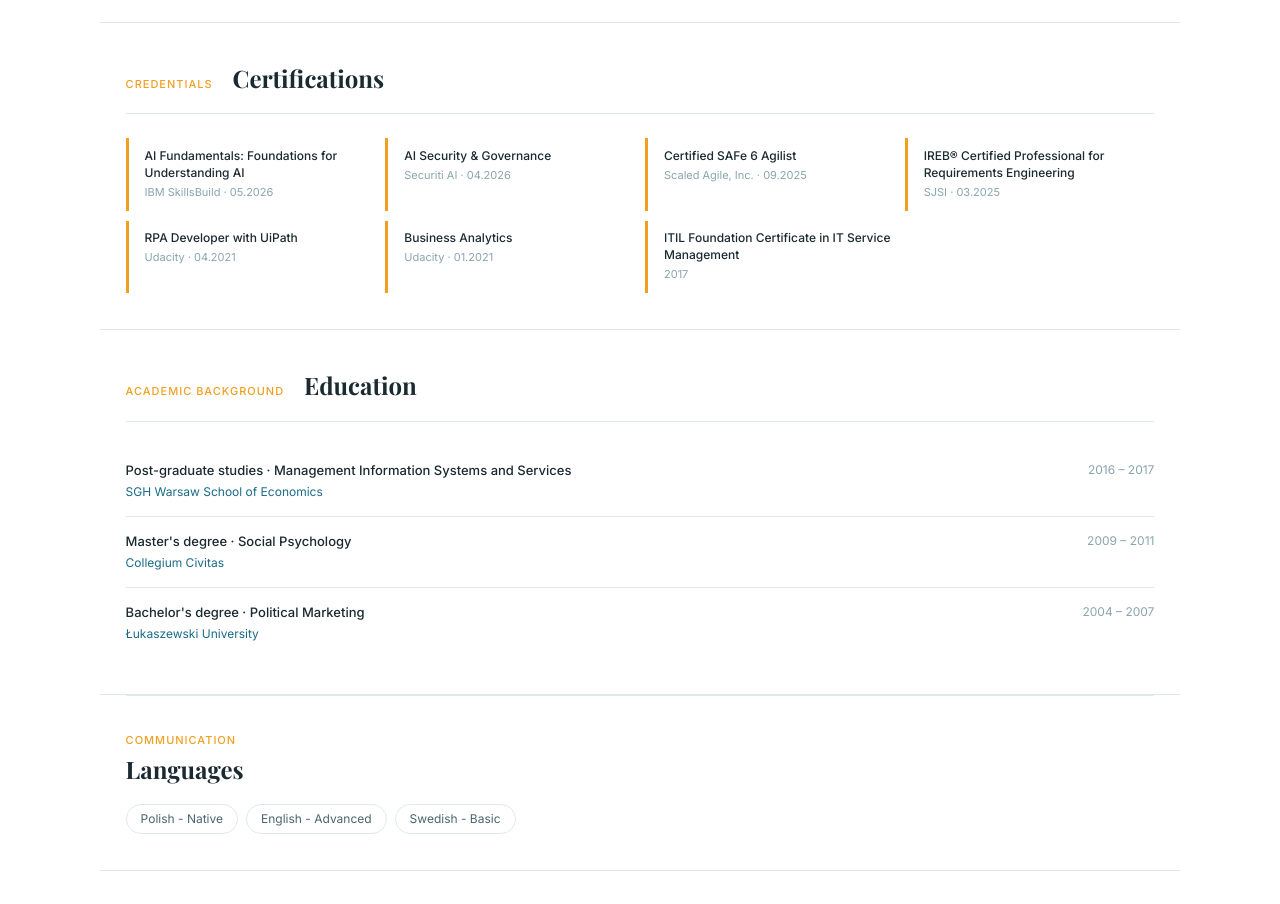
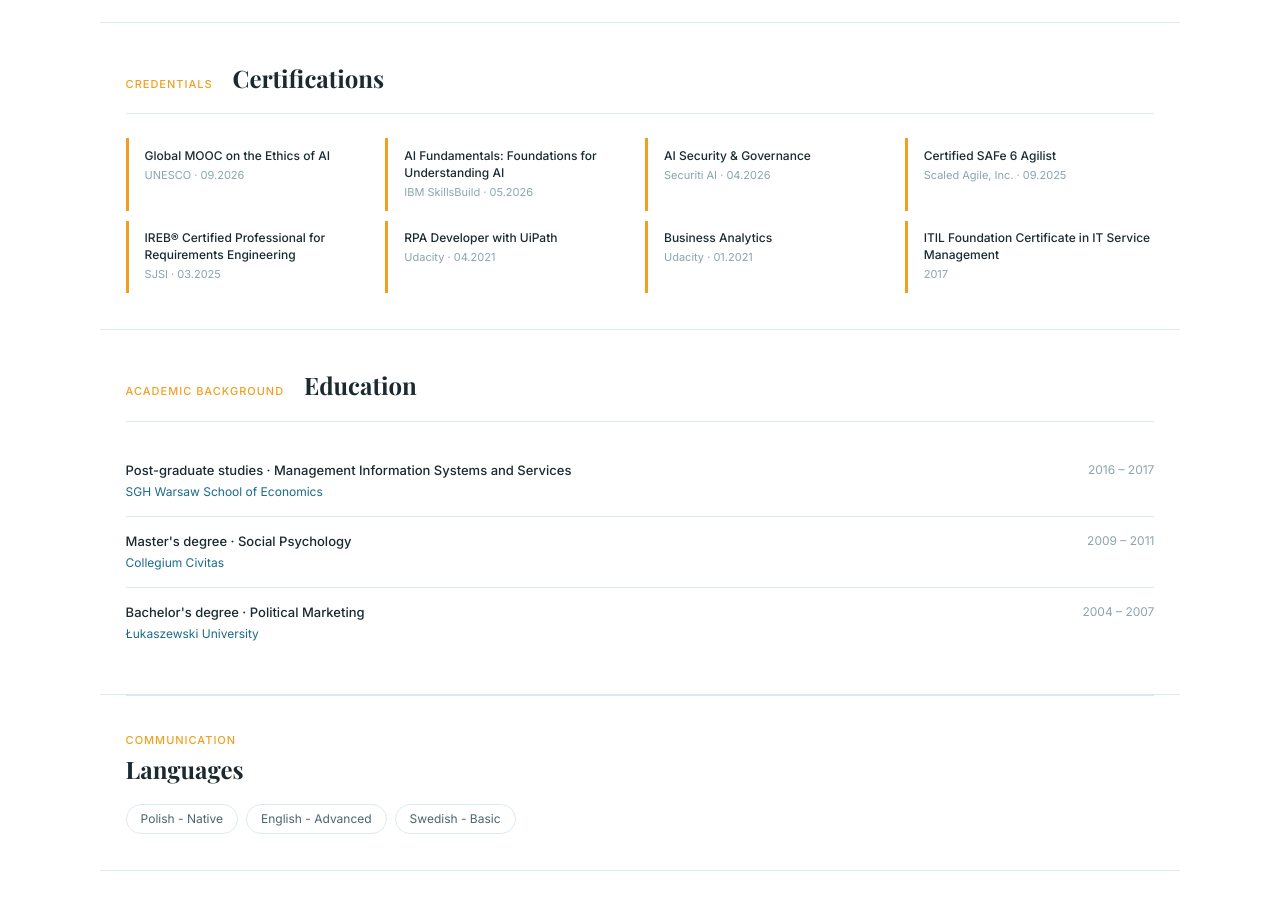
Before and after one commit to dorota-wasiak/dorota-wasiak.github.io, a plain HTML site: page index.html in a window 1280 px wide. Shown: the part 4580-5484 px from the top of the page. Drawn offline with nearby package versions, Linux system fonts and the light colour scheme; a web font is replaced by a local one.

Commit message:
Add UNESCO AI Ethics certification

```diff
--- a/index.html
+++ b/index.html
@@ -618,6 +618,10 @@ enhancements.</p>
   </div>
   <div class="cert-grid">
     <div class="cert">
+      <div class="cert-name">Global MOOC on the Ethics of AI</div>
+      <div class="cert-issuer">UNESCO · 09.2026</div>
+    </div>
+    <div class="cert">
       <div class="cert-name">AI Fundamentals: Foundations for Understanding AI</div>
       <div class="cert-issuer">IBM SkillsBuild · 05.2026</div>
     </div>
```
